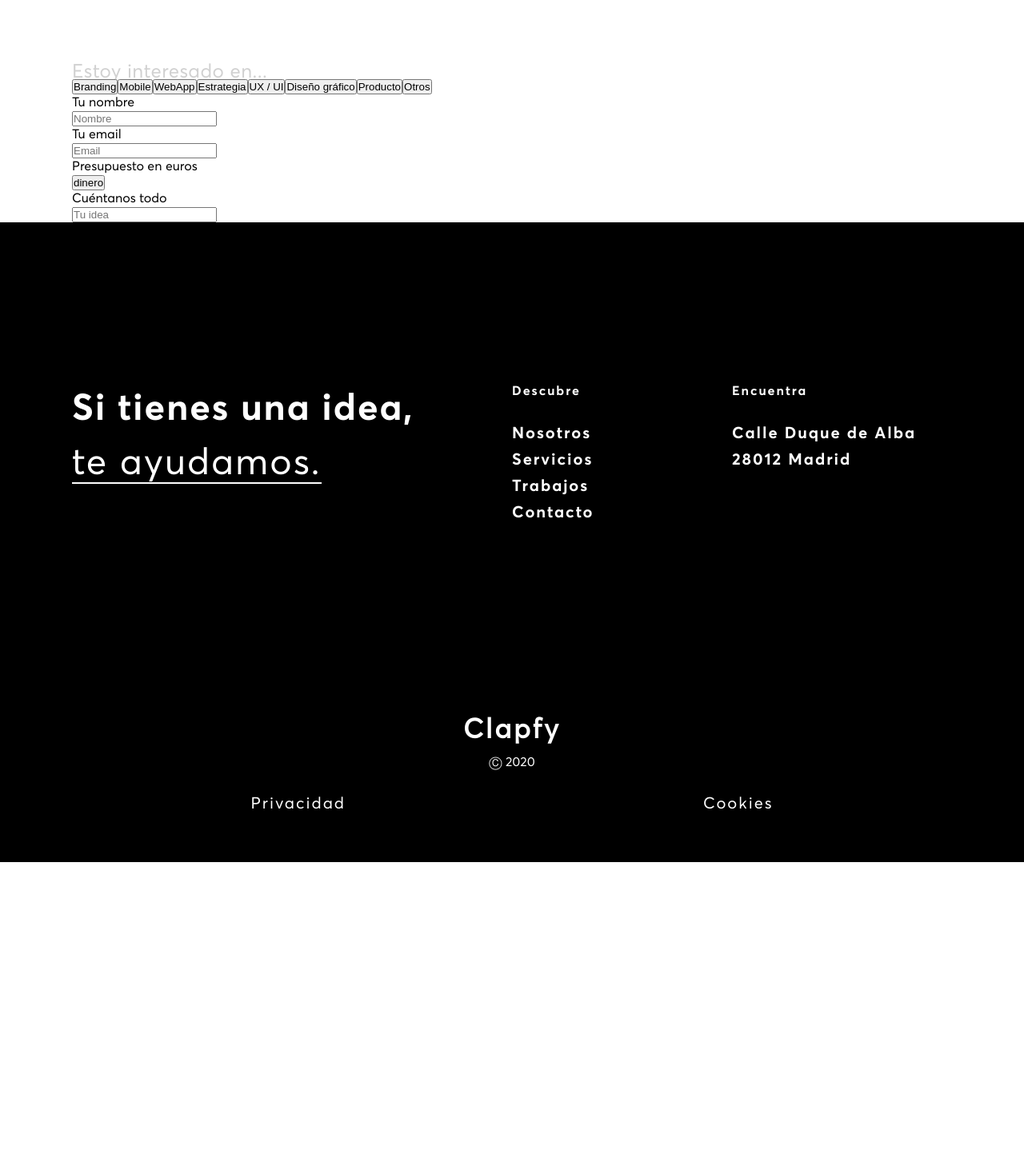
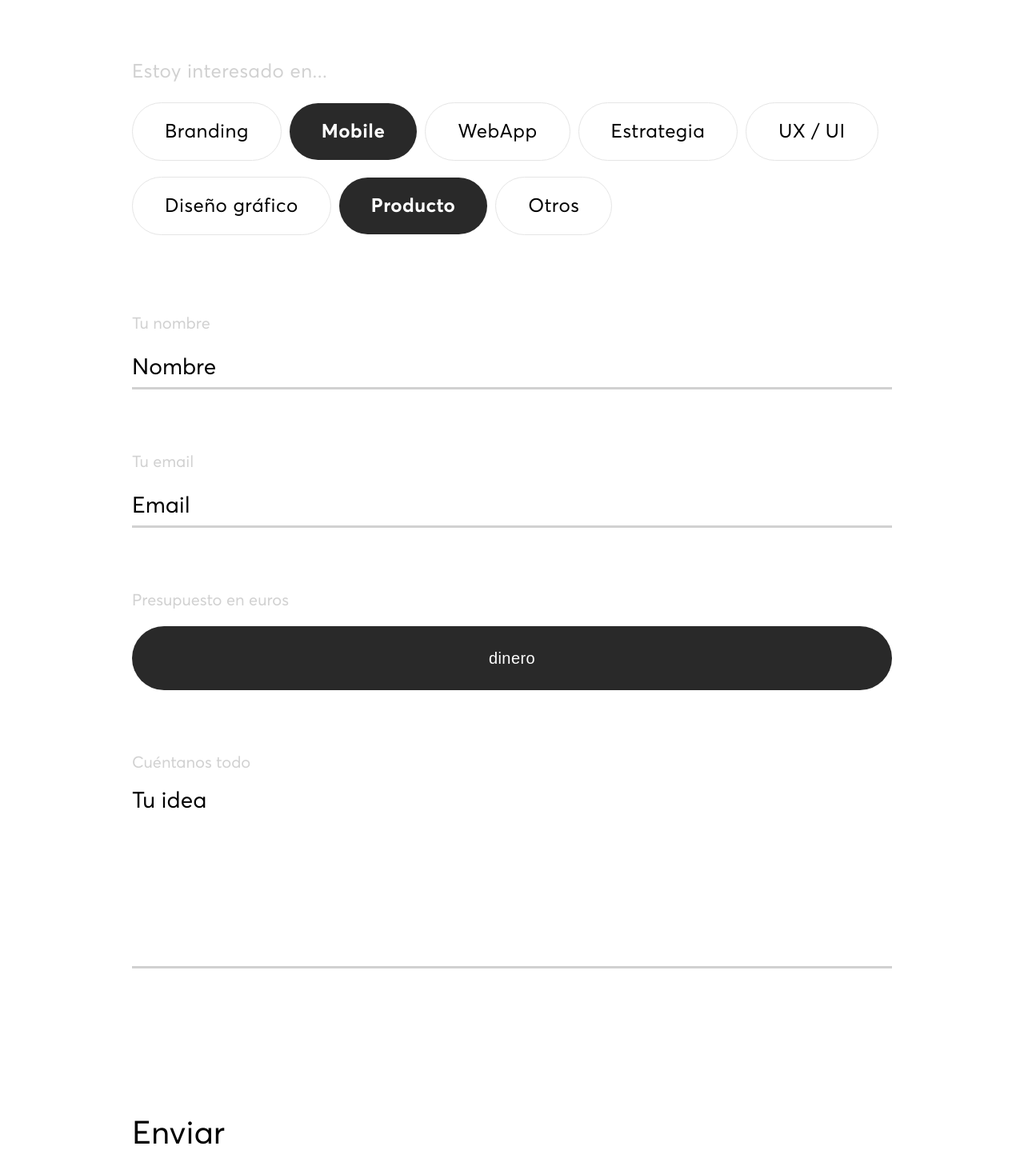
Before and after one commit to eloy98g/project-bird, a React app: page /contact in a window 1280 px wide. Shown: the part 367-1810 px from the top of the page at 80% size. Before the commit the page ends 1445 px from the top, so only its background shows below. Built offline with nearby package versions, Linux system fonts and the light colour scheme.

Commit message:
contact page structure and style added

```diff
--- a/src/components/ContactForm.jsx
+++ b/src/components/ContactForm.jsx
@@ -6,36 +6,37 @@
     <div className="contact">
       <div className="container">
         <div className="form-title">
-          <p>Hey! Cuéntanos más sobre tu proyecto</p>
+          <p>Hey! &#x1F44B;	Cuéntanos más sobre tu proyecto</p>
         </div>
         <div className="contact-form">
           <div className="form-interests">
             <p>Estoy interesado en...</p>
             <div className="interest-buttons">
-              <button className='interest-button' type='button'>Branding</button>
-              <button className='interest-button' type='button'>Mobile</button>
-              <button className='interest-button' type='button'>WebApp</button>
-              <button className='interest-button' type='button'>Estrategia</button>
-              <button className='interest-button' type='button'>UX / UI</button>
-              <button className='interest-button' type='button'>Diseño gráfico</button>
-              <button className='interest-button' type='button'>Producto</button>
-              <button className='interest-button' type='button'>Otros</button>
+              <button className='interest-button' type='button'><p>Branding</p></button>
+              <button className='interest-button-selected' type='button'><p>Mobile</p></button>
+              <button className='interest-button' type='button'><p>WebApp</p></button>
+              <button className='interest-button' type='button'><p>Estrategia</p></button>
+              <button className='interest-button' type='button'><p>UX / UI</p></button>
+              <button className='interest-button' type='button'><p>Diseño gráfico</p></button>
+              <button className='interest-button-selected' type='button'><p>Producto</p></button>
+              <button className='interest-button' type='button'><p>Otros</p></button>
             </div>
           </div>
           <div className="form-personal-data">
-            <p>Tu nombre</p>
+            <p className='section-title'>Tu nombre</p>
             <input className="text-input" type="text" placeholder="Nombre" />
-            <p>Tu email</p>
+            <p className='section-title'>Tu email</p>
             <input className="text-input" type="text" placeholder="Email" />
           </div>
-          <div className="form presupuesto">
-            <p>Presupuesto en euros</p>
-            <button className='interest-button' type='button'>dinero</button>
+          <div className="form-presupuesto">
+            <p className='section-title'>Presupuesto en euros</p>
+            <button className='presupuesto-button' type='button'>dinero</button>
           </div>
           <div className="form-tellus">
-            <p>Cuéntanos todo</p>
-            <input className="text-input" type="text" placeholder="Tu idea" />
+            <p className='section-title'>Cuéntanos todo</p>
+            <textarea className="text-input-tellus" type="text" placeholder="Tu idea" />
           </div>
+          <button className="submit" type='button'>Enviar</button>
         </div>
       </div>
     </div>
--- a/src/styles/components/ContactForm.scss
+++ b/src/styles/components/ContactForm.scss
@@ -1,5 +1,6 @@
 .window-content{
   width: 100%;
+  padding: 0 75px;
 }
 
 .form-title{
@@ -19,4 +20,151 @@
   line-height: 16px;
   letter-spacing: 0.02em;
   color: #D1D1D1;
+  margin-bottom: 30px;
 }
+
+.interest-buttons{
+  display: flex;
+  flex-wrap: wrap;
+  align-items: center;
+  margin-bottom: 80px;
+}
+
+.interest-button{
+  width: auto;
+  margin-right: 10px;
+  margin-bottom: 20px;
+  border-radius: 80px;
+  justify-content: center;
+  font-size: 20px;
+  line-height: 23px;
+  display: flex;
+  align-items: center;
+  text-align: center;
+  letter-spacing: 0.02em;
+  background: white;
+  border: 1px solid #E5E5E5;
+  box-sizing: border-box;
+  outline: none;
+  cursor: pointer;
+}
+
+.interest-button p{
+  width: auto;
+  margin: 28px 40px 27px 40px;
+  color: black;
+  font-family: 'Averta-Regular', sans-serif;
+}
+
+.interest-button-selected{
+  width: auto;
+  margin-right: 10px;
+  margin-bottom: 20px;
+  border-radius: 80px;
+  justify-content: center;
+  font-size: 20px;
+  line-height: 23px;
+  display: flex;
+  align-items: center;
+  text-align: center;
+  letter-spacing: 0.02em;
+  box-sizing: border-box;
+  outline: none;
+  border: none;
+  background: #292929;
+  cursor: pointer;
+}
+
+.interest-button-selected p{
+  width: auto;
+  margin: 28px 40px 27px 40px;
+  color: white;
+  font-family: 'Averta-bold', sans-serif;
+}
+
+.section-title{
+  font-family: 'Averta-Regular', sans-serif;
+  font-size: 20px;
+  line-height: 23px;
+  display: flex;
+  align-items: center;
+  color: #D1D1D1;
+  margin-bottom: 20px;
+}
+
+.text-input{
+  width: 100%;
+  background-color: transparent;
+  border-left: 0px;
+  border-top: 0px;
+  border-right: 0px;
+  border-bottom: 3px solid #D1D1D1;
+  font-family: 'Averta-Regular', sans-serif;
+  font-size: 28px;
+  line-height: 33px;
+  margin-bottom: 80px;
+  outline: none;
+  height: 50px;
+}
+
+::placeholder {
+  color: black;
+}
+
+.presupuesto-button{
+  width: 100%;
+  height: 80px;
+  margin-right: 10px;
+  margin-bottom: 80px;
+  border-radius: 80px;
+  justify-content: center;
+  font-size: 20px;
+  line-height: 23px;
+  display: flex;
+  align-items: center;
+  text-align: center;
+  letter-spacing: 0.02em;
+  box-sizing: border-box;
+  outline: none;
+  border: none;
+  background: #292929;
+  color: white;
+  cursor: pointer;
+}
+
+.form-tellus{
+  width: 100%;
+  height: auto;
+  margin-bottom: 100px;
+}
+
+.text-input-tellus{
+  width: 100%;
+  resize: none;
+  background-color: transparent;
+  border-left: 0px;
+  border-top: 0px;
+  border-right: 0px;
+  border-bottom: 3px solid #D1D1D1;
+  font-family: 'Averta-Regular', sans-serif;
+  font-size: 28px;
+  line-height: 33px;
+  margin-bottom: 80px;
+  outline: none;
+  height: 225px;
+  overflow-wrap: break-word;
+  word-break: break-all;
+}
+
+.submit{
+  outline: none;
+  border: none;
+  font-family: 'Averta-Regular', sans-serif;
+  font-size: 40px;
+  line-height: 47px;
+  display: flex;
+  align-items: center;
+  cursor: pointer;
+  background: transparent;
+  margin-bottom: 166px;
+}
```
